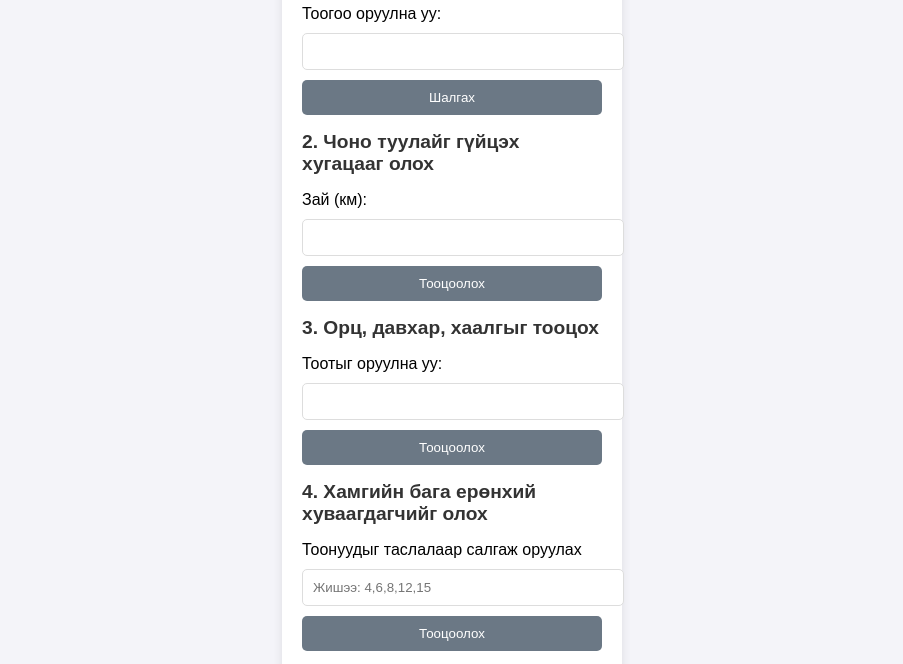
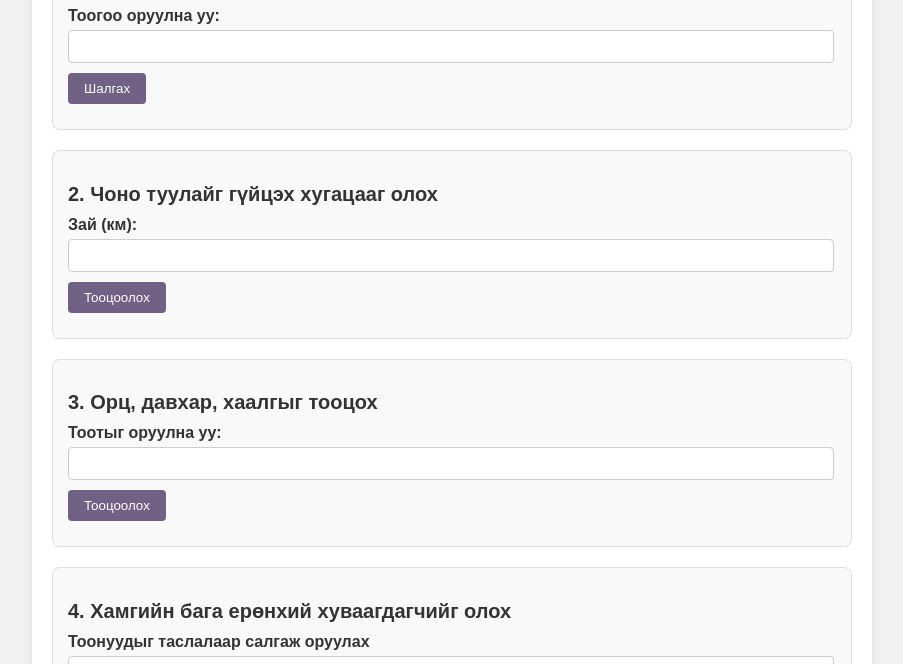
Before and after one commit to bilgunne/bilgunn, a plain HTML site: page lab8/index.html in a window 1280 px wide. Shown: the part 177-841 px from the top of the page, without its empty margins (188-1091 px from the left). Drawn offline with Linux system fonts and the light colour scheme; files whose address does not match are found by name.

Commit message:
Update styles.css

```diff
--- a/lab8/styles.css
+++ b/lab8/styles.css
@@ -1,49 +1,68 @@
 body {
     font-family: Arial, sans-serif;
-    background-color: #f4f4f9;
-    display: flex;
-    justify-content: center;
-    align-items: center;
-    flex-direction: column;
-    min-height: 100vh;
+    background-color: #f2f2f2;
+    color: #333;
     margin: 0;
+    padding: 0;
 }
 
 .container {
-    background-color: #fff;
+    max-width: 800px;
+    margin: 20px auto;
     padding: 20px;
-    box-shadow: 0 0 10px rgba(0, 0, 0, 0.1);
-    border-radius: 5px;
-    width: 300px;
-    margin-bottom: 20px;
+    background: white;
+    border-radius: 8px;
+    box-shadow: 0 4px 10px rgba(0, 0, 0, 0.1);
 }
 
-h2 {
-    font-size: 1.2em;
-    color: #333;
+h1 {
+    text-align: center;
+    margin-bottom: 20px;
+    color: #310c24;
 }
 
-input, button, select {
-    width: 100%;
-    padding: 10px;
-    margin-top: 10px;
-    border-radius: 5px;
+.task {
+    margin-bottom: 20px;
+    padding: 15px;
     border: 1px solid #ddd;
-    outline: none;
+    border-radius: 8px;
+    background-color: #f9f9f9;
+}
+
+.task h2 {
+    font-size: 20px;
+    margin-bottom: 10px;
+}
+
+label {
+    display: block;
+    margin: 10px 0 5px;
+    font-weight: bold;
+}
+
+input {
+    width: calc(100% - 20px);
+    padding: 8px;
+    margin-bottom: 10px;
+    border: 1px solid #ccc;
+    border-radius: 4px;
 }
 
 button {
-    background-color: #6b7885;
-    color: #fff;
+    padding: 8px 16px;
+    background-color: #716185;
+    color: white;
+    border: none;
+    border-radius: 4px;
     cursor: pointer;
-    border: none;
 }
 
 button:hover {
-    background-color: #96a0aa;
+    background-color: #3b273be6;
 }
 
-.result {
-    margin-top: 10px;
-    color: #333;
+p {
+    margin: 10px 0 0;
+    font-weight: bold;
+    color: #cf67ff;
 }
```
